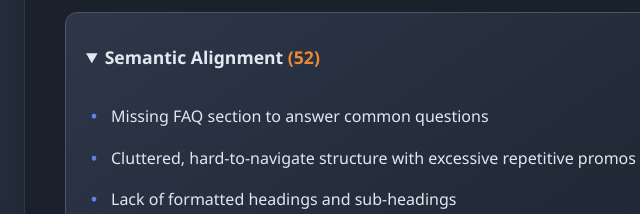
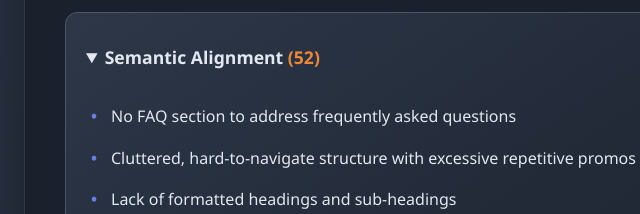
Before and after one commit to vivesing/gw25, a website: page report/bulk.html in a window 1280 px wide. Shown: the part 2386-2600 px from the top of the page, 116-756 px from the left. Drawn offline with Linux system fonts and the light colour scheme.

Commit message:
update report

```diff
--- a/report/bulk.html
+++ b/report/bulk.html
@@ -104,7 +104,7 @@
     <details open>
       <summary>Semantic Alignment <span style="color: #ed8936; font-weight: 600;">(52)</span></summary>
       <ul>
-        <li>Missing FAQ section to answer common questions</li>
+        <li>No FAQ section to address frequently asked questions</li>
         <li>Cluttered, hard-to-navigate structure with excessive repetitive promos</li>
         <li>Lack of formatted headings and sub-headings</li>
         <li>Nutrition info not explained for lay readers</li>
```
